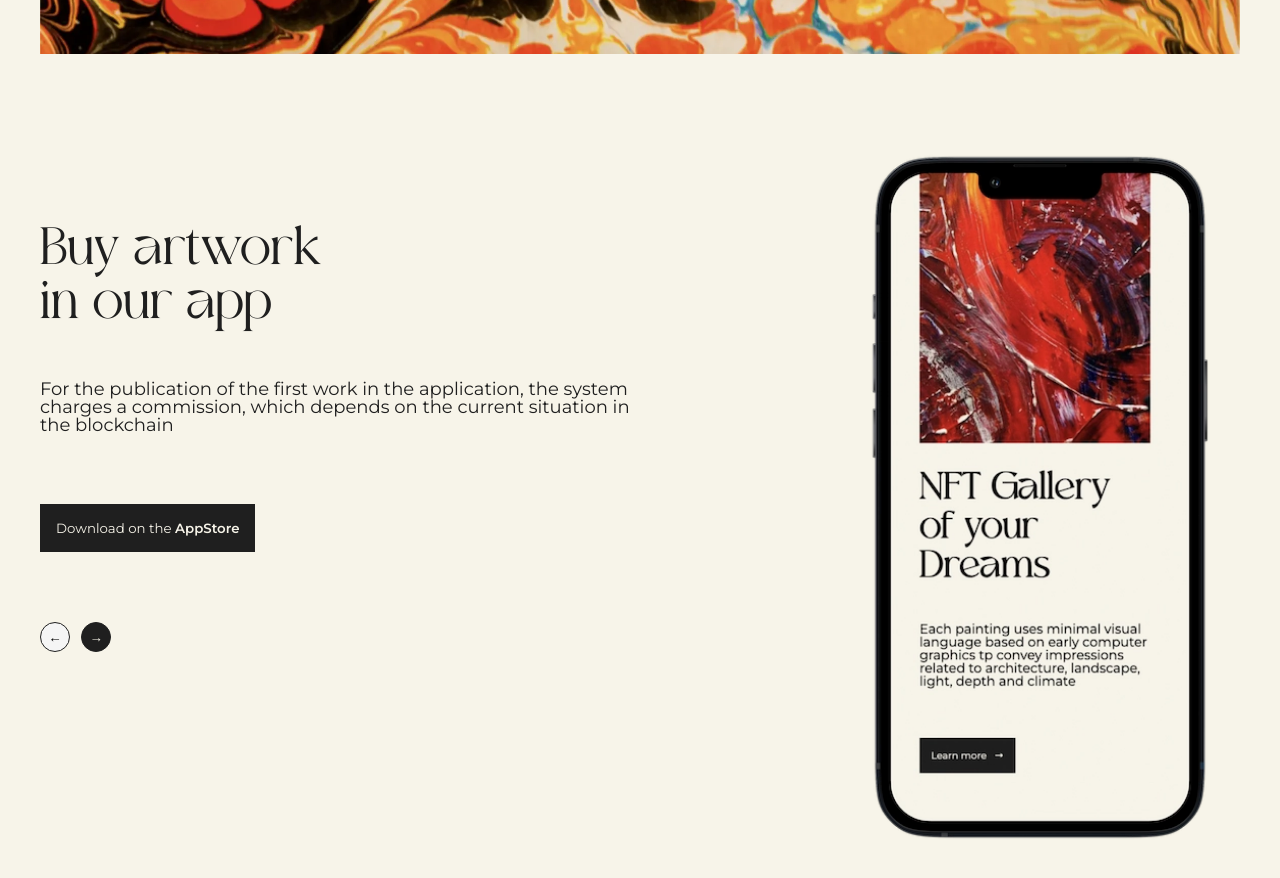
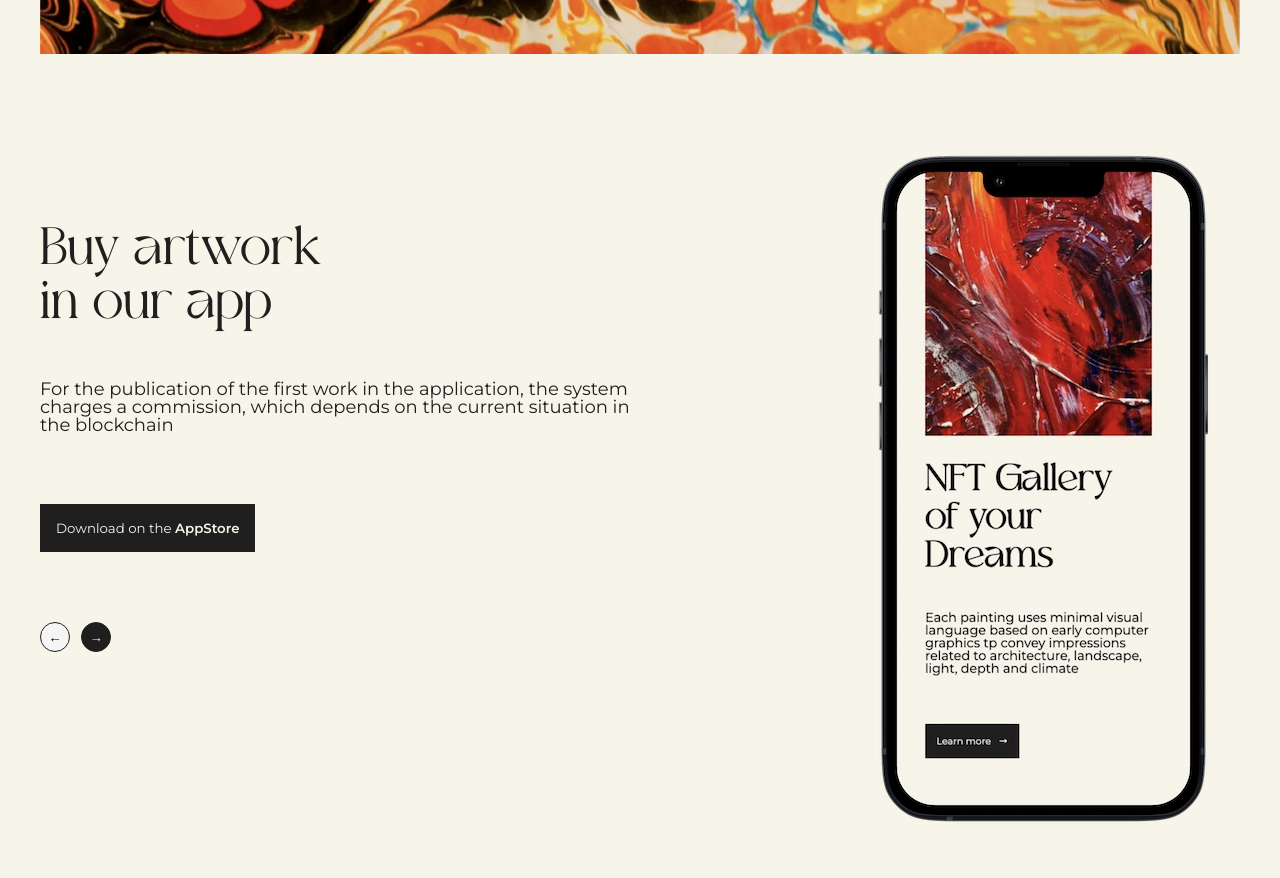
Before and after one commit to Steffen-Svenningsen/vue-spa-website, a Vue app: page / in a window 1280 px wide. Shown: the part 560-1438 px from the top of the page. Built offline with nearby package versions, Linux system fonts and the light colour scheme.

Commit message:
Correct image width and height

```diff
--- a/src/views/HomeView.vue
+++ b/src/views/HomeView.vue
@@ -29,8 +29,8 @@ import ButtonComponent from "@/components/ButtonComponent.vue";
         <img
           class="appstore"
           src="@/assets/Appstore.webp"
-          width="400"
-          height="750"
+          width="393"
+          height="733"
           alt="Artworld App"
           loading="lazy"
         />
```
